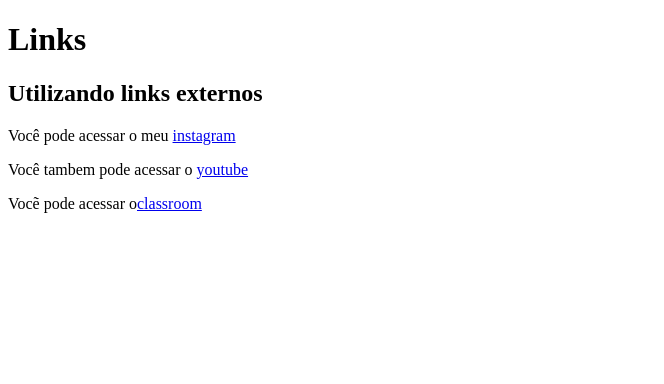
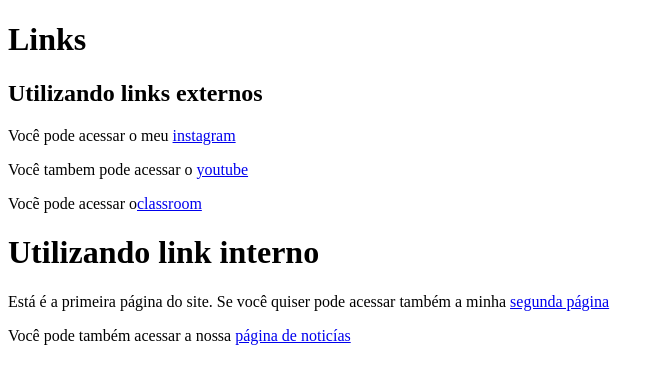
Before and after one commit to josiani26/projeto10, a plain HTML site: page exercícios/ex0010/index.html in a window 1280 px wide. Shown: the whole page, without its empty margins (0-664 px from the left). Drawn offline with Linux system fonts and the light colour scheme.

Commit message:
Add files via upload

```diff
--- a/exercícios/ex0010/index.html
+++ b/exercícios/ex0010/index.html
@@ -18,6 +18,12 @@
     <!--tag href é referencia hipertexto (para onde o site vai)-->
     <!--target="_blank" abrir uma nova aba -janela um branco-->
     <!--rel="external" é um link do tipo externo, que vai para fora do meu site principal-->
+    <h1>Utilizando link interno</h1>
+    <p>Está é a primeira página do site. Se você quiser pode acessar também
+       a minha <a href="pag002.html" rel="nest" target="_self">segunda página</a></p>
+    <!--rel"next" avançar para a proxima página-->
+    <!--target="_self" é para abrir na própria página (página atual)-->
+    <p>Você pode também acessar a nossa <a href="noticías/pag003.html"> página de noticías</a></p>
 
 
 </body>
```
Also changed, not shown: exercícios/ex0010/noticías/pag003.html (added), exercícios/ex0010/pag002.html (added).
